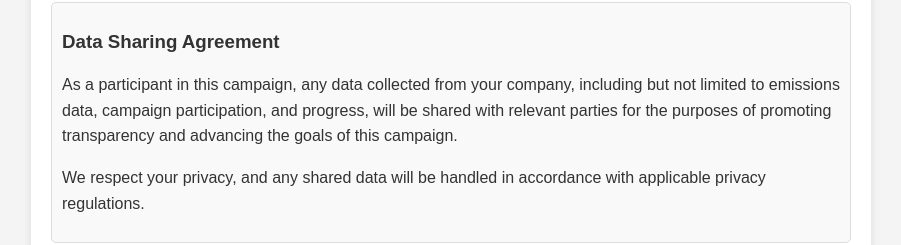
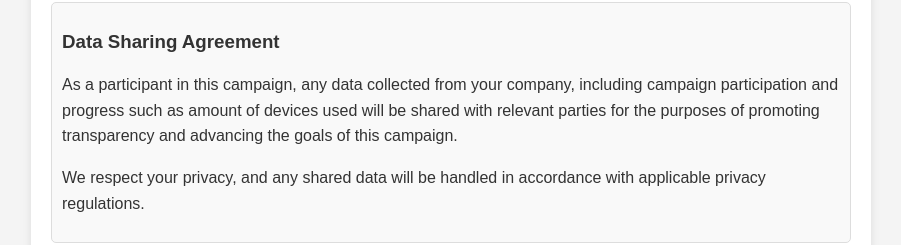
Before and after one commit to s10260527/MARLY, a website: page Public/policy.html in a window 1280 px wide. Shown: the part 174-419 px from the top of the page, without its empty margins (189-1090 px from the left). Drawn offline with Linux system fonts and the light colour scheme.

```diff
--- a/Public/policy.html
+++ b/Public/policy.html
@@ -15,7 +15,7 @@
 
         <div class="terms">
             <h3>Data Sharing Agreement</h3>
-            <p>As a participant in this campaign, any data collected from your company, including but not limited to emissions data, campaign participation, and progress, will be shared with relevant parties for the purposes of promoting transparency and advancing the goals of this campaign.</p>
+            <p>As a participant in this campaign, any data collected from your company, including campaign participation and progress such as amount of devices used will be shared with relevant parties for the purposes of promoting transparency and advancing the goals of this campaign.</p>
             <p>We respect your privacy, and any shared data will be handled in accordance with applicable privacy regulations.</p>
         </div>
 
```
